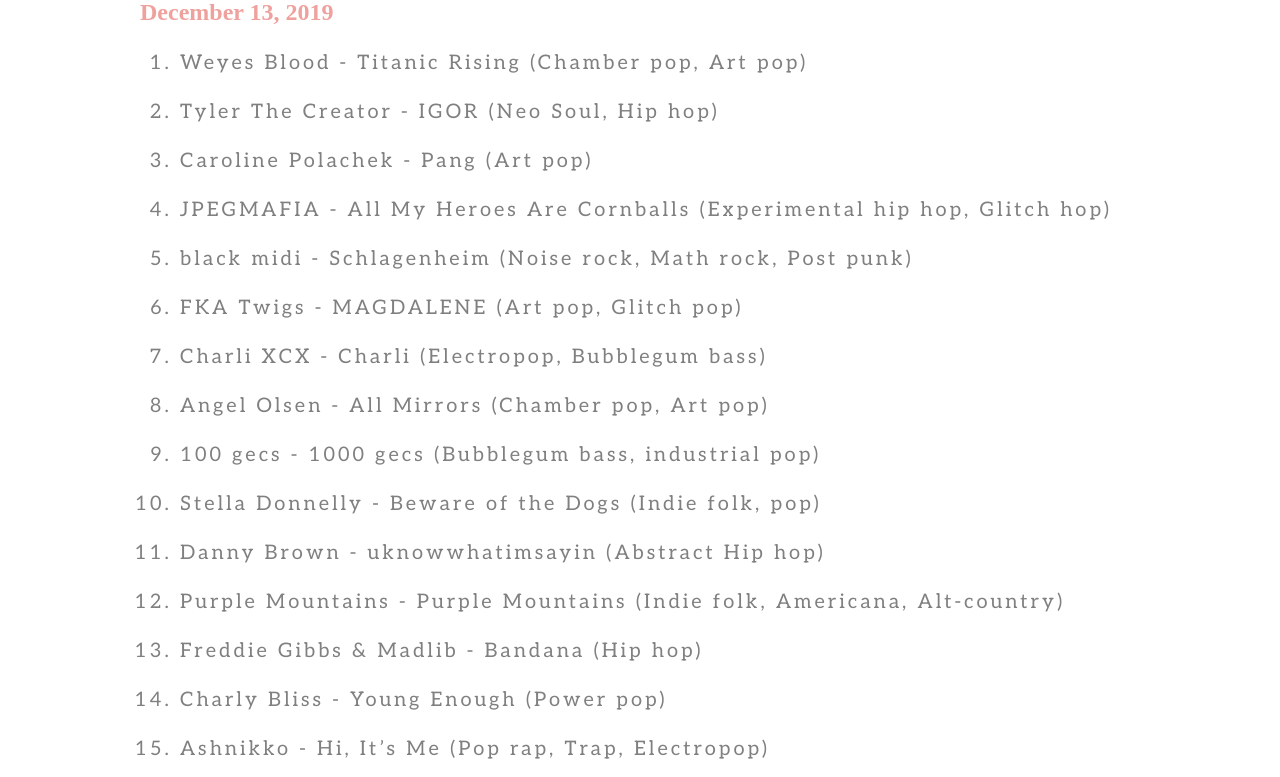
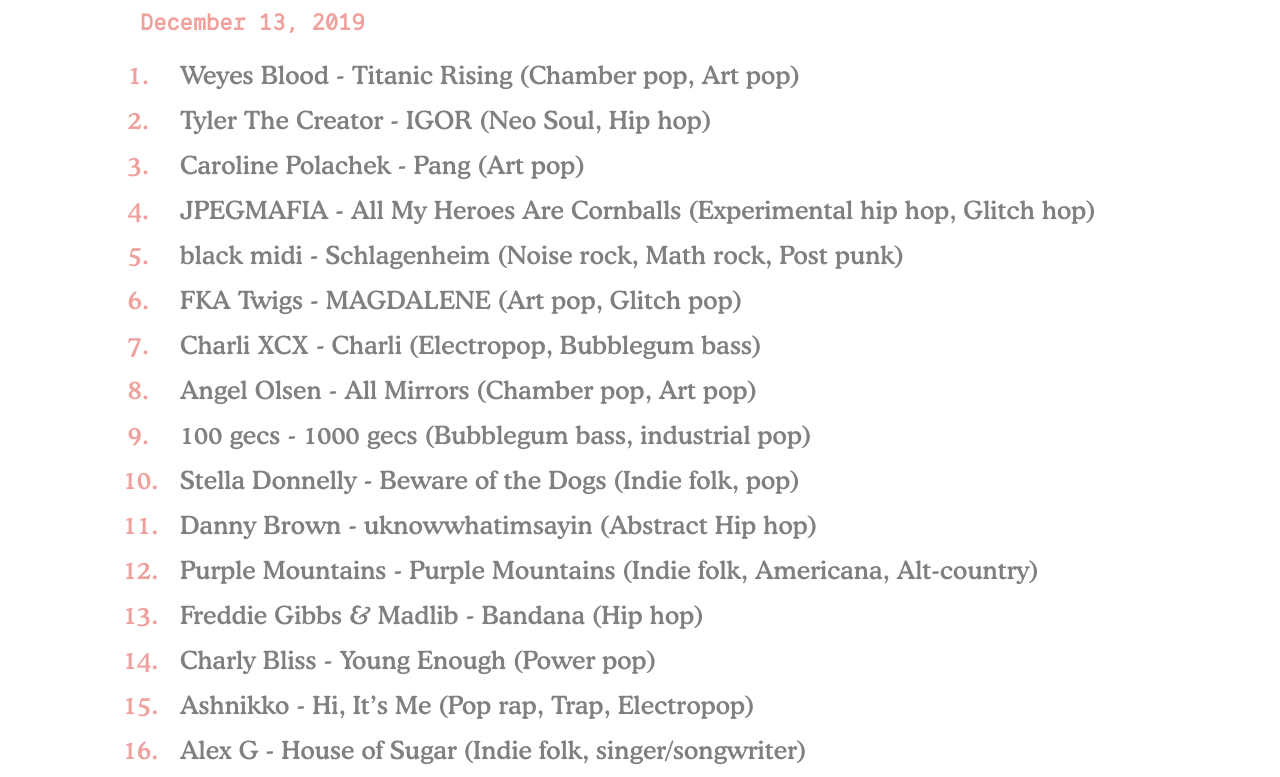
Before and after one commit to tylerjbainbridge/tylerbainbridge.com, a Gatsby site: page /blog/2019-album-list in a window 1280 px wide. Shown: the part 109-886 px from the top of the page. Built offline with nearby package versions, Linux system fonts and the light colour scheme; Gatsby itself is replaced by a stand-in of ours.

Commit message:
make it look nice n pretty

```diff
--- a/src/components/Layout.jsx
+++ b/src/components/Layout.jsx
@@ -5,7 +5,7 @@
 
 import styled, { ThemeProvider } from 'styled-components';
 
-import '../fonts/sanfransisco-font.css';
+import '../fonts/fonts.css';
 
 import { BASE_THEME, LIGHT_THEME, DARK_THEME } from '../util/constants';
 
--- a/src/components/UI.jsx
+++ b/src/components/UI.jsx
@@ -6,9 +6,9 @@
 
 export const SectionHeader = styled.h2`
   color: ${props => props.theme.primaryColor};
-  font-family: 'Staatliches';
+  font-family: 'Cooper';
   letter-spacing: 2px;
-  font-style: italic;
+  font-style: normal;
   margin-bottom: 25px;
 `;
 
--- /dev/null
+++ b/src/fonts/fonts.css
@@ -0,0 +1,277 @@
+@font-face {
+  font-family: "Cooper";
+  font-weight: normal;
+  font-style: normal;
+  src: url("./Cooper-Md-BT-Medium.ttf") format("truetype");
+}
+
+@font-face {
+    font-family: "Dank";
+    src: url("./DankMono-Regular.otf");
+  }
+
+/** Black */
+@font-face {
+  font-family: "SF Display";
+  font-weight: 900;
+  src: url("https://sf.abarba.me/SF-UI-Display-Black.otf");
+}
+
+/** Bold */
+@font-face {
+  font-family: "SF Display";
+  font-weight: 700;
+  src: url("https://sf.abarba.me/SF-UI-Display-Bold.otf");
+}
+
+/** Heavy */
+@font-face {
+  font-family: "SF Display";
+  font-weight: 800;
+  src: url("https://sf.abarba.me/SF-UI-Display-Heavy.otf");
+}
+
+/** Light */
+@font-face {
+  font-family: "SF Display";
+  font-weight: 200;
+  src: url("https://sf.abarba.me/SF-UI-Display-Light.otf");
+}
+
+/** Medium */
+@font-face {
+  font-family: "SF Display";
+  font-weight: 500;
+  src: url("https://sf.abarba.me/SF-UI-Display-Medium.otf");
+}
+
+/** Regular */
+@font-face {
+  font-family: "SF Display";
+  font-weight: 400;
+  src: url("https://sf.abarba.me/SF-UI-Display-Regular.otf");
+}
+
+/** Semibold */
+@font-face {
+  font-family: "SF Display";
+  font-weight: 600;
+  src: url("https://sf.abarba.me/SF-UI-Display-Semibold.otf");
+}
+
+/** Thin */
+@font-face {
+  font-family: "SF Display";
+  font-weight: 300;
+  src: url("https://sf.abarba.me/SF-UI-Display-Thin.otf");
+}
+
+/** Ultralight */
+@font-face {
+  font-family: "SF Display";
+  font-weight: 100;
+  src: url("https://sf.abarba.me/SF-UI-Display-Ultralight.otf");
+}
+
+/*---------------------------------------------------------------------------*
+   * SF UI Text
+   *---------------------------------------------------------------------------*/
+
+/** Bold */
+@font-face {
+  font-family: "SF Text";
+  font-weight: 700;
+  src: url("https://sf.abarba.me/SF-UI-Text-Bold.otf");
+}
+
+/** Bold Italic */
+@font-face {
+  font-family: "SF Text";
+  font-weight: 700;
+  font-style: italic;
+  src: url("https://sf.abarba.me/SF-UI-Text-BoldItalic.otf");
+}
+
+/** Heavy */
+@font-face {
+  font-family: "SF Text";
+  font-weight: 800;
+  src: url("https://sf.abarba.me/SF-UI-Text-Heavy.otf");
+}
+
+/** Heavy Italic */
+@font-face {
+  font-family: "SF Text";
+  font-weight: 800;
+  font-style: italic;
+  src: url("https://sf.abarba.me/SF-UI-Text-HeavyItalic.otf");
+}
+
+/** Light */
+@font-face {
+  font-family: "SF Text";
+  font-weight: 200;
+  src: url("https://sf.abarba.me/SF-UI-Text-Light.otf");
+}
+
+/** Light Italic */
+@font-face {
+  font-family: "SF Text";
+  font-weight: 200;
+  font-style: italic;
+  src: url("https://sf.abarba.me/SF-UI-Text-HeavyItalic.otf");
+}
+
+/** Medium */
+@font-face {
+  font-family: "SF Text";
+  font-weight: 500;
+  src: url("https://sf.abarba.me/SF-UI-Text-Medium.otf");
+}
+
+/** Medium Italic */
+@font-face {
+  font-family: "SF Text";
+  font-weight: 500;
+  font-style: italic;
+  src: url("https://sf.abarba.me/SF-UI-Text-MediumItalic.otf");
+}
+
+/** Regular */
+@font-face {
+  font-family: "SF Text";
+  font-weight: 400;
+  src: url("https://sf.abarba.me/SF-UI-Text-Regular.otf");
+}
+
+/** Regular Italic */
+@font-face {
+  font-family: "SF Text";
+  font-weight: 400;
+  font-style: italic;
+  src: url("https://sf.abarba.me/SF-UI-Text-RegularItalic.otf");
+}
+
+/** Semibold */
+@font-face {
+  font-family: "SF Text";
+  font-weight: 600;
+  src: url("https://sf.abarba.me/SF-UI-Text-Semibold.otf");
+}
+
+/** Semibold Italic */
+@font-face {
+  font-family: "SF Text";
+  font-weight: 600;
+  font-style: italic;
+  src: url("https://sf.abarba.me/SF-UI-Text-SemiboldItalic.otf");
+}
+
+/** Ultrathin */
+@font-face {
+  font-family: "SF Text";
+  font-weight: 100;
+  src: url("https://sf.abarba.me/SF-UI-Text-Ultrathin.otf");
+}
+
+/** Ultrathin Italic */
+@font-face {
+  font-family: "SF Text";
+  font-weight: 100;
+  font-style: italic;
+  src: url("https://sf.abarba.me/SF-UI-Text-UltrathinItalic.otf");
+}
+
+/*---------------------------------------------------------------------------*
+   * SF Mono
+   *---------------------------------------------------------------------------*/
+
+/** Bold */
+@font-face {
+  font-family: "SF Mono";
+  font-weight: 700;
+  src: url("https://sf.abarba.me/SFMono-Bold.otf");
+}
+
+/** Bold Italic */
+@font-face {
+  font-family: "SF Mono";
+  font-weight: 700;
+  font-style: italic;
+  src: url("https://sf.abarba.me/SFMono-BoldItalic.otf");
+}
+
+/** Heavy */
+@font-face {
+  font-family: "SF Mono";
+  font-weight: 800;
+  src: url("https://sf.abarba.me/SFMono-Heavy.otf");
+}
+
+/** Heavy Italic */
+@font-face {
+  font-family: "SF Mono";
+  font-weight: 800;
+  font-style: italic;
+  src: url("https://sf.abarba.me/SFMono-HeavyItalic.otf");
+}
+
+/** Light */
+@font-face {
+  font-family: "SF Mono";
+  font-weight: 200;
+  src: url("https://sf.abarba.me/SFMono-Light.otf");
+}
+
+/** Light Italic */
+@font-face {
+  font-family: "SF Mono";
+  font-weight: 200;
+  font-style: italic;
+  src: url("https://sf.abarba.me/SFMono-HeavyItalic.otf");
+}
+
+/** Medium */
+@font-face {
+  font-family: "SF Mono";
+  font-weight: 500;
+  src: url("https://sf.abarba.me/SFMono-Medium.otf");
+}
+
+/** Medium Italic */
+@font-face {
+  font-family: "SF Mono";
+  font-weight: 500;
+  font-style: italic;
+  src: url("https://sf.abarba.me/SFMono-MediumItalic.otf");
+}
+
+/** Regular */
+@font-face {
+  font-family: "SF Mono";
+  font-weight: 400;
+  src: url("https://sf.abarba.me/SFMono-Regular.otf");
+}
+
+/** Regular Italic */
+@font-face {
+  font-family: "SF Mono";
+  font-weight: 400;
+  font-style: italic;
+  src: url("https://sf.abarba.me/SFMono-RegularItalic.otf");
+}
+
+/** Semibold */
+@font-face {
+  font-family: "SF Mono";
+  font-weight: 600;
+  src: url("https://sf.abarba.me/SFMono-Semibold.otf");
+}
+
+/** Semibold Italic */
+@font-face {
+  font-family: "SF Mono";
+  font-weight: 600;
+  font-style: italic;
+  src: url("https://sf.abarba.me/SFMono-SemiboldItalic.otf");
+}
--- a/src/fonts/sanfransisco-font.css
+++ /dev/null
@@ -1,284 +0,0 @@
-/** WARNING - USE AT OWN RISK */
-/** IT IS AGAINST APPLE'S POLICY TO USE SF PRO FOR ANYTHING OTHER THAN iOS/tvOS/macOS/watchOS DESIGN & DEVELOPMENT */
-/** https://sf.abarba.me/font.css */
-/** https://sf.abarba.me/LICENSE.pdf */
-
-/** 1. Copy/import this file into your main css/scss file */
-/** 2. Change css font-family: to "SF Text", "SF Display" or "SF Mono" */
-/** 3. Apply font-weight or italic to html elements */
-
-/** THANK YOU */
-/** I host these fonts on Cloudfront with SSL in all AWS regions for the best performance and reliability */
-/** If you'd like to help offset costs, I'd very much appreciate a donation via Lisk https://lisk.io */
-/** Address: 14987768355736502769L */
-/** Delegate: andrew */
-
-/*---------------------------------------------------------------------------*
- * SF UI Display
- *---------------------------------------------------------------------------*/
-
-/** Black */
-@font-face {
-  font-family: 'SF Display';
-  font-weight: 900;
-  src: url('https://sf.abarba.me/SF-UI-Display-Black.otf');
-}
-
-/** Bold */
-@font-face {
-  font-family: 'SF Display';
-  font-weight: 700;
-  src: url('https://sf.abarba.me/SF-UI-Display-Bold.otf');
-}
-
-/** Heavy */
-@font-face {
-  font-family: 'SF Display';
-  font-weight: 800;
-  src: url('https://sf.abarba.me/SF-UI-Display-Heavy.otf');
-}
-
-/** Light */
-@font-face {
-  font-family: 'SF Display';
-  font-weight: 200;
-  src: url('https://sf.abarba.me/SF-UI-Display-Light.otf');
-}
-
-/** Medium */
-@font-face {
-  font-family: 'SF Display';
-  font-weight: 500;
-  src: url('https://sf.abarba.me/SF-UI-Display-Medium.otf');
-}
-
-/** Regular */
-@font-face {
-  font-family: 'SF Display';
-  font-weight: 400;
-  src: url('https://sf.abarba.me/SF-UI-Display-Regular.otf');
-}
-
-/** Semibold */
-@font-face {
-  font-family: 'SF Display';
-  font-weight: 600;
-  src: url('https://sf.abarba.me/SF-UI-Display-Semibold.otf');
-}
-
-/** Thin */
-@font-face {
-  font-family: 'SF Display';
-  font-weight: 300;
-  src: url('https://sf.abarba.me/SF-UI-Display-Thin.otf');
-}
-
-/** Ultralight */
-@font-face {
-  font-family: 'SF Display';
-  font-weight: 100;
-  src: url('https://sf.abarba.me/SF-UI-Display-Ultralight.otf');
-}
-
-/*---------------------------------------------------------------------------*
- * SF UI Text
- *---------------------------------------------------------------------------*/
-
-/** Bold */
-@font-face {
-  font-family: 'SF Text';
-  font-weight: 700;
-  src: url('https://sf.abarba.me/SF-UI-Text-Bold.otf');
-}
-
-/** Bold Italic */
-@font-face {
-  font-family: 'SF Text';
-  font-weight: 700;
-  font-style: italic;
-  src: url('https://sf.abarba.me/SF-UI-Text-BoldItalic.otf');
-}
-
-/** Heavy */
-@font-face {
-  font-family: 'SF Text';
-  font-weight: 800;
-  src: url('https://sf.abarba.me/SF-UI-Text-Heavy.otf');
-}
-
-/** Heavy Italic */
-@font-face {
-  font-family: 'SF Text';
-  font-weight: 800;
-  font-style: italic;
-  src: url('https://sf.abarba.me/SF-UI-Text-HeavyItalic.otf');
-}
-
-/** Light */
-@font-face {
-  font-family: 'SF Text';
-  font-weight: 200;
-  src: url('https://sf.abarba.me/SF-UI-Text-Light.otf');
-}
-
-/** Light Italic */
-@font-face {
-  font-family: 'SF Text';
-  font-weight: 200;
-  font-style: italic;
-  src: url('https://sf.abarba.me/SF-UI-Text-HeavyItalic.otf');
-}
-
-/** Medium */
-@font-face {
-  font-family: 'SF Text';
-  font-weight: 500;
-  src: url('https://sf.abarba.me/SF-UI-Text-Medium.otf');
-}
-
-/** Medium Italic */
-@font-face {
-  font-family: 'SF Text';
-  font-weight: 500;
-  font-style: italic;
-  src: url('https://sf.abarba.me/SF-UI-Text-MediumItalic.otf');
-}
-
-/** Regular */
-@font-face {
-  font-family: 'SF Text';
-  font-weight: 400;
-  src: url('https://sf.abarba.me/SF-UI-Text-Regular.otf');
-}
-
-/** Regular Italic */
-@font-face {
-  font-family: 'SF Text';
-  font-weight: 400;
-  font-style: italic;
-  src: url('https://sf.abarba.me/SF-UI-Text-RegularItalic.otf');
-}
-
-/** Semibold */
-@font-face {
-  font-family: 'SF Text';
-  font-weight: 600;
-  src: url('https://sf.abarba.me/SF-UI-Text-Semibold.otf');
-}
-
-/** Semibold Italic */
-@font-face {
-  font-family: 'SF Text';
-  font-weight: 600;
-  font-style: italic;
-  src: url('https://sf.abarba.me/SF-UI-Text-SemiboldItalic.otf');
-}
-
-/** Ultrathin */
-@font-face {
-  font-family: 'SF Text';
-  font-weight: 100;
-  src: url('https://sf.abarba.me/SF-UI-Text-Ultrathin.otf');
-}
-
-/** Ultrathin Italic */
-@font-face {
-  font-family: 'SF Text';
-  font-weight: 100;
-  font-style: italic;
-  src: url('https://sf.abarba.me/SF-UI-Text-UltrathinItalic.otf');
-}
-
-/*---------------------------------------------------------------------------*
- * SF Mono
- *---------------------------------------------------------------------------*/
-
-/** Bold */
-@font-face {
-  font-family: 'SF Mono';
-  font-weight: 700;
-  src: url('https://sf.abarba.me/SFMono-Bold.otf');
-}
-
-/** Bold Italic */
-@font-face {
-  font-family: 'SF Mono';
-  font-weight: 700;
-  font-style: italic;
-  src: url('https://sf.abarba.me/SFMono-BoldItalic.otf');
-}
-
-/** Heavy */
-@font-face {
-  font-family: 'SF Mono';
-  font-weight: 800;
-  src: url('https://sf.abarba.me/SFMono-Heavy.otf');
-}
-
-/** Heavy Italic */
-@font-face {
-  font-family: 'SF Mono';
-  font-weight: 800;
-  font-style: italic;
-  src: url('https://sf.abarba.me/SFMono-HeavyItalic.otf');
-}
-
-/** Light */
-@font-face {
-  font-family: 'SF Mono';
-  font-weight: 200;
-  src: url('https://sf.abarba.me/SFMono-Light.otf');
-}
-
-/** Light Italic */
-@font-face {
-  font-family: 'SF Mono';
-  font-weight: 200;
-  font-style: italic;
-  src: url('https://sf.abarba.me/SFMono-HeavyItalic.otf');
-}
-
-/** Medium */
-@font-face {
-  font-family: 'SF Mono';
-  font-weight: 500;
-  src: url('https://sf.abarba.me/SFMono-Medium.otf');
-}
-
-/** Medium Italic */
-@font-face {
-  font-family: 'SF Mono';
-  font-weight: 500;
-  font-style: italic;
-  src: url('https://sf.abarba.me/SFMono-MediumItalic.otf');
-}
-
-/** Regular */
-@font-face {
-  font-family: 'SF Mono';
-  font-weight: 400;
-  src: url('https://sf.abarba.me/SFMono-Regular.otf');
-}
-
-/** Regular Italic */
-@font-face {
-  font-family: 'SF Mono';
-  font-weight: 400;
-  font-style: italic;
-  src: url('https://sf.abarba.me/SFMono-RegularItalic.otf');
-}
-
-/** Semibold */
-@font-face {
-  font-family: 'SF Mono';
-  font-weight: 600;
-  src: url('https://sf.abarba.me/SFMono-Semibold.otf');
-}
-
-/** Semibold Italic */
-@font-face {
-  font-family: 'SF Mono';
-  font-weight: 600;
-  font-style: italic;
-  src: url('https://sf.abarba.me/SFMono-SemiboldItalic.otf');
-}
--- a/src/templates/blogTemplate.js
+++ b/src/templates/blogTemplate.js
@@ -1,19 +1,65 @@
 import React from "react";
 import { graphql } from "gatsby";
-import { SectionHeader, textStyling } from "../components/UI";
+import { SectionHeader, SectionText, textStyling } from "../components/UI";
 
 import Layout from "../components/Layout";
 import styled from "styled-components";
+
+/**
+   color: ${props => props.theme.primaryColor};
+  color: ${props => props.theme.contrastColor};
+  color: ${props => props.theme.secondaryFontColor};
+
+ */
+
+export const BlogTitle = styled.h1`
+  font-family: "Cooper";
+  font-weight: bolder;
+`;
+
+export const BlogDate = styled.h2`
+  font-family: "Dank";
+  font-weight: bolder;
+`;
 
 export const BlogContainer = styled.div`
   color: ${props => props.theme.primaryColor};
 `;
 
+export const BlogHeader = styled.div`
+  margin-bottom: 15px;
+`;
+
 export const BlogContent = styled.div`
-  ${textStyling}
-  font-size: 20px;
-  li {
+  font-family: "Cooper";
+  font-weight: initial;
+  color: ${props => props.theme.secondaryFontColor};
+  font-size: 25px;
+
+  /* Tell the list-items to not display numbers, but keep track of what the numbers should be */
+  ol li {
+    counter-increment: list;
+    list-style-type: none;
+    position: relative;
     margin-bottom: 15px;
+  }
+
+  /* Output the numbers using the counter() function, but use a custom color, and position the numbers how we want */
+  ol li:before {
+    color: ${props => props.theme.primaryColor};
+    content: counter(list) ".";
+    left: -32px;
+    position: absolute;
+    text-align: right;
+    width: 26px;
+  }
+
+  li::before {
+    content: counter(li);
+    color: red;
+    display: inline-block;
+    width: 1em;
+    margin-left: -1em;
   }
 `;
 
@@ -25,8 +71,10 @@
   return (
     <Layout>
       <BlogContainer>
-        <SectionHeader>{frontmatter.title}</SectionHeader>
-        <h2>{frontmatter.date}</h2>
+        <BlogHeader>
+          <BlogTitle>{frontmatter.title}</BlogTitle>
+          <BlogDate>{frontmatter.date}</BlogDate>
+        </BlogHeader>
         <BlogContent
           className="blog-post-content"
           dangerouslySetInnerHTML={{ __html: html }}
```
Also changed, not shown: gatsby-config.js (+7 -0 lines), src/markdown/2019-album-list.md (+2 -1 lines), src/fonts/Cooper-Md-BT-Medium.ttf (added), src/fonts/DankMono-Regular.otf (added).
